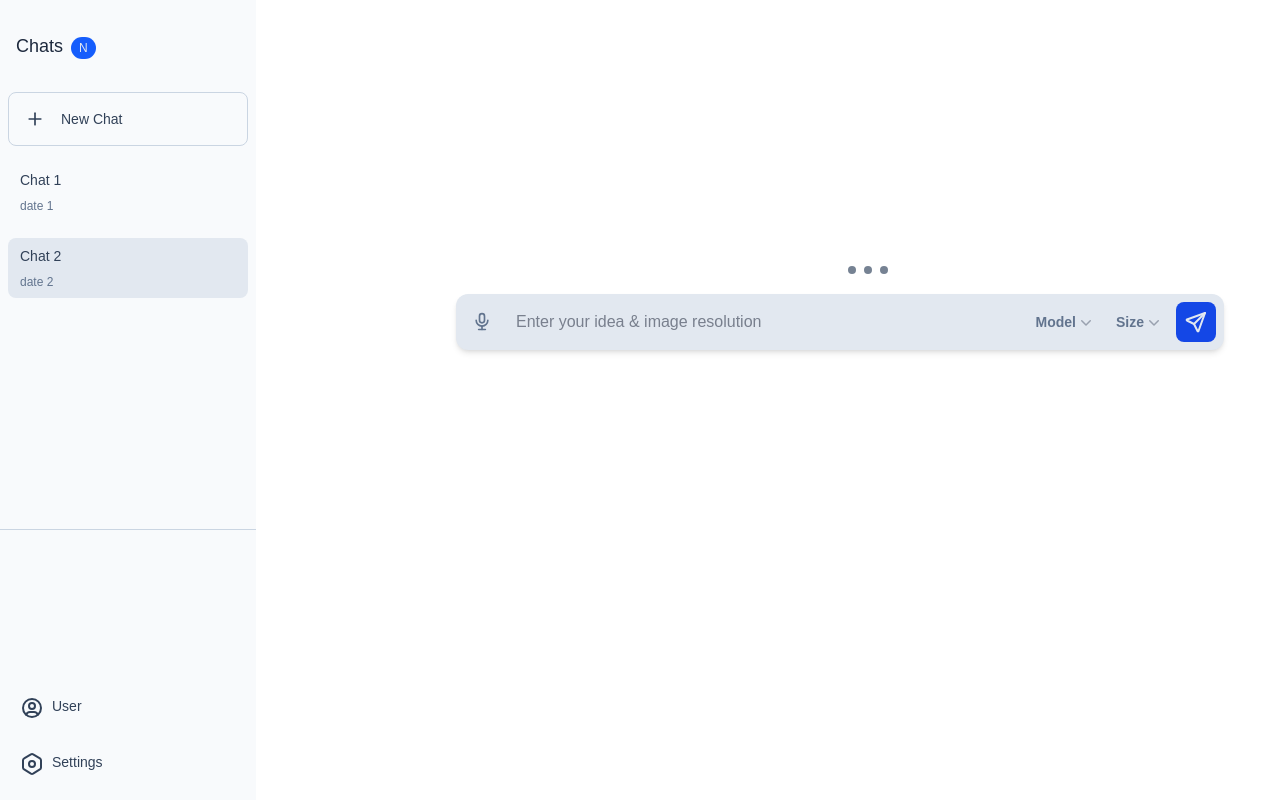
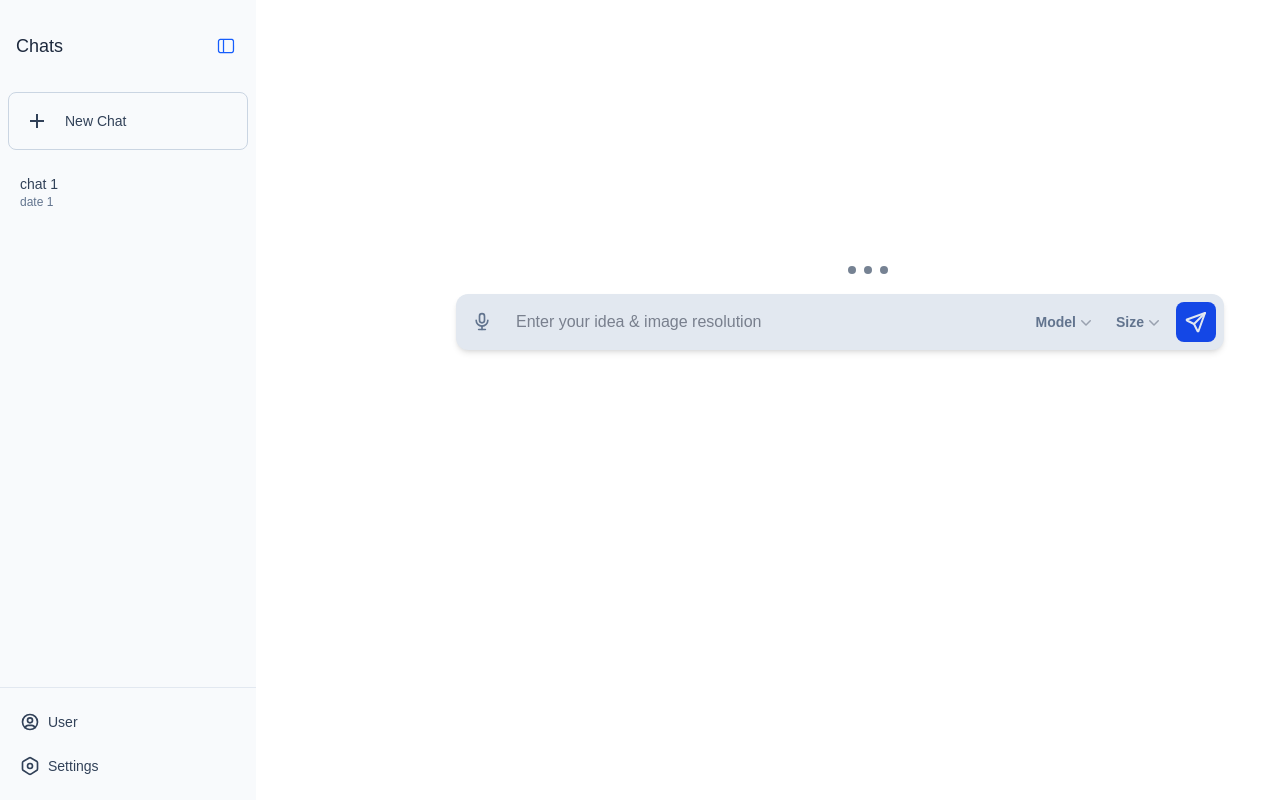
Before and after one commit to agakshita5/ai-canvas, a Next.js app: page / in a window 1280 px wide. Built offline with nearby package versions, Linux system fonts and the light colour scheme.

Commit message:
feat: sidebar fixed

```diff
--- a/components/Sidebar.tsx
+++ b/components/Sidebar.tsx
@@ -1,66 +1,167 @@
+// 'use client';
+
+// import { useState } from "react";
+
+// function Sidebar() {
+//     const [isSidebarOpen, setIsSidebarOpen] = useState(true);
+//     return (
+//         <aside className="flex">
+//             <div className= { `flex h-[100svh] flex-col  overflow-y-auto bg-slate-50 pt-8 dark:border-slate-700 dark:bg-slate-900  sm:h-[100vh]
+//                 ${isSidebarOpen ? "w-64" : "w-16"} transition-all duration-300`} >
+
+//                 <div className="flex px-4 items-center justify-between">
+//                     {isSidebarOpen &&
+//                     (<h2 className="text-lg font-medium text-slate-800 dark:text-slate-200">
+//                         Chats
+//                     </h2>)}
+//                     <button onClick={()=> setIsSidebarOpen(!isSidebarOpen)}>
+//                     {/* got svg from opening .svg file in text editor */}
+//                     <svg
+//                         className="ml-25 h-7 w-7 text-blue-600"
+//                         viewBox="0 0 512.000000 512.000000"
+//                     >
+//                         <g transform="translate(0.000000,512.000000) scale(0.100000,-0.100000)"
+//                         fill="currentColor" stroke="currentColor">
+//                             <path d="M1045 4415 c-221 -49 -407 -197 -500 -400 -69 -148 -65 -68 -65 -1455 0 -1387 -4 -1307 65 -1455 86 -187 251 -327 460 -392 57 -17 130 -18 1550 -18 1389 0 1494 1 1553 18 202 55 373 197 462 382 74 155 70 67 70 1465 0 1387 4 1307 -65 1455 -83 180 -231 312 -430 382 l-80 28 -1480 2 c-1200 1 -1491 -1 -1540 -12z m715 -1856 l0 -1551 -307 5 c-248 4 -320 8 -368 22 -161 45 -247 150 -275 333 -7 44 -10 464 -8 1237 l3 1170 23 67 c52 154 159 234 342 258 30 4 175 8 323 9 l267 1 0 -1551z m2275 1527 c160 -47 246 -149 275 -328 14 -86 14 -2310 0 -2396 -30 -182 -112 -278 -283 -330 -46 -14 -164 -16 -999 -19 l-948 -4 0 1551 0 1551 948 -4 c872 -3 952 -4 1007 -21z"/>
+//                         </g>
+//                     </svg>
+//                     </button>
+//                 </div>
+
+//                 <div className="mx-2 mt-8">
+//                     <button className="flex w-full gap-x-4 rounded-lg border border-slate-300 p-4 text-left text-sm font-medium text-slate-700 transition-colors duration-200 hover:bg-slate-200 focus:outline-none dark:border-slate-700 dark:text-slate-200 dark:hover:bg-slate-800">
+//                         <svg className="h-5 w-5" >
+//                             <path stroke="none" d="M0 0h24v24H0z" fill="none"></path>
+//                             <path d="M12 5l0 14"></path>
+//                             <path d="M5 12l14 0"></path>
+//                             {isSidebarOpen && "New Chat"}
+//                         </svg>
+//                     </button>
+//                 </div>
+
+//                 {/* Previous chats container */}
+//                 <div className="h-1/2 overflow-y-auto px-2 py-4">
+//                     <button className="flex flex-col px-3 py-2">
+//                         {isSidebarOpen && (
+//                             <>
+//                                 <h1 className="text-sm">chat 1</h1>
+//                                 <p className="text-xs">date 1</p>
+//                             </>
+//                         )}
+//                     </button>
+//                 </div>
+
+
+//                 <div className="mt-auto w-full space-y-4 px-2 py-4">
+//                 <button className="flex w-full gap-x-2 rounded-lg px-3 py-2 text-left text-sm font-medium text-slate-700 transition-colors duration-200 hover:bg-slate-200 focus:outline-none dark:text-slate-200 dark:hover:bg-slate-800" >
+//                     <svg
+//                         xmlns="http://www.w3.org/2000/svg"
+//                         className="h-6 w-6"
+//                         viewBox="0 0 24 24"
+//                         strokeWidth="2"
+//                         stroke="currentColor"
+//                         fill="none"
+//                         strokeLinecap="round"
+//                         strokeLinejoin="round"
+//                     >
+//                     <path stroke="none" d="M0 0h24v24H0z" fill="none"></path>
+//                     <path d="M12 12m-9 0a9 9 0 1 0 18 0a9 9 0 1 0 -18 0"></path>
+//                     <path d="M12 10m-3 0a3 3 0 1 0 6 0a3 3 0 1 0 -6 0"></path>
+//                     <path
+//                         d="M6.168 18.849a4 4 0 0 1 3.832 -2.849h4a4 4 0 0 1 3.834 2.855"
+//                     ></path>
+//                     </svg>
+//                     {isSidebarOpen && "User"}
+//                 </button>
+//                 <button
+//                     className="flex w-full gap-x-2 rounded-lg px-3 py-2 text-left text-sm font-medium text-slate-700 transition-colors duration-200 hover:bg-slate-200 focus:outline-none dark:text-slate-200 dark:hover:bg-slate-800"
+//                 >
+//                     <svg
+//                     xmlns="http://www.w3.org/2000/svg"
+//                     className="h-6 w-6"
+//                     viewBox="0 0 24 24"
+//                     strokeWidth="2"
+//                     stroke="currentColor"
+//                     fill="none"
+//                     strokeLinecap="round"
+//                     strokeLinejoin="round"
+//                     >
+//                         <path stroke="none" d="M0 0h24v24H0z" fill="none"></path>
+//                         <path
+//                             d="M19.875 6.27a2.225 2.225 0 0 1 1.125 1.948v7.284c0 .809 -.443 1.555 -1.158 1.948l-6.75 4.27a2.269 2.269 0 0 1 -2.184 0l-6.75 -4.27a2.225 2.225 0 0 1 -1.158 -1.948v-7.285c0 -.809 .443 -1.554 1.158 -1.947l6.75 -3.98a2.33 2.33 0 0 1 2.25 0l6.75 3.98h-.033z"
+//                         ></path>
+//                         <path d="M12 12m-3 0a3 3 0 1 0 6 0a3 3 0 1 0 -6 0"></path>
+//                     </svg>
+//                     {isSidebarOpen && "Settings"}
+//                 </button>
+//                 </div>
+//             </div>
+//         </aside>
+//     );
+// }
+
+// export default Sidebar;
+'use client';
+
+import { useState } from "react";
+
 function Sidebar() {
+    const [isSidebarOpen, setIsSidebarOpen] = useState(true);
+
     return (
-        <aside className="flex">
-            <div
-                className="flex h-[100svh] w-60 flex-col overflow-y-auto bg-slate-50 pt-8 dark:border-slate-700 dark:bg-slate-900 sm:h-[100vh] sm:w-64"
+        <aside className="h-screen flex-shrink-0">
+            <div className={`flex h-full flex-col overflow-y-auto bg-slate-50 pt-8 dark:border-slate-700 dark:bg-slate-900 transition-all duration-300 ${isSidebarOpen ? "w-64" : "w-16"}`}>
+
+                <div className="flex px-4 items-center justify-between gap-2">
+                    {isSidebarOpen &&
+                    (<h2 className="text-lg font-medium text-slate-800 dark:text-slate-200 truncate">
+                        Chats
+                    </h2>)}
+                    <button
+                        onClick={() => setIsSidebarOpen(!isSidebarOpen)}
+                        className="flex-shrink-0 p-1 hover:bg-slate-200 dark:hover:bg-slate-800 rounded transition-colors"
                     >
-                <div className="flex px-4">
-                    <h2 className="text-lg font-medium text-slate-800 dark:text-slate-200">
-                        Chats
-                        <span
-                        className="mx-2 rounded-full bg-blue-600 px-2 py-1 text-xs text-slate-200"
-                        >N</span
+                        {/* got svg from opening .svg file in text editor */}
+                        <svg
+                            className="h-5 w-5 text-blue-600"
+                            viewBox="0 0 512 512"
+                            fill="currentColor"
                         >
-                    </h2>
+                            <g transform="translate(0,512) scale(0.1,-0.1)">
+                                <path d="M1045 4415 c-221 -49 -407 -197 -500 -400 -69 -148 -65 -68 -65 -1455 0 -1387 -4 -1307 65 -1455 86 -187 251 -327 460 -392 57 -17 130 -18 1550 -18 1389 0 1494 1 1553 18 202 55 373 197 462 382 74 155 70 67 70 1465 0 1387 4 1307 -65 1455 -83 180 -231 312 -430 382 l-80 28 -1480 2 c-1200 1 -1491 -1 -1540 -12z m715 -1856 l0 -1551 -307 5 c-248 4 -320 8 -368 22 -161 45 -247 150 -275 333 -7 44 -10 464 -8 1237 l3 1170 23 67 c52 154 159 234 342 258 30 4 175 8 323 9 l267 1 0 -1551z m2275 1527 c160 -47 246 -149 275 -328 14 -86 14 -2310 0 -2396 -30 -182 -112 -278 -283 -330 -46 -14 -164 -16 -999 -19 l-948 -4 0 1551 0 1551 948 -4 c872 -3 952 -4 1007 -21z"/>
+                            </g>
+                        </svg>
+                    </button>
                 </div>
+
                 <div className="mx-2 mt-8">
-                    <button
-                        className="flex w-full gap-x-4 rounded-lg border border-slate-300 p-4 text-left text-sm font-medium text-slate-700 transition-colors duration-200 hover:bg-slate-200 focus:outline-none dark:border-slate-700 dark:text-slate-200 dark:hover:bg-slate-800"
-                    >
-                        <svg
-                        xmlns="http://www.w3.org/2000/svg"
-                        className="h-5 w-5"
-                        viewBox="0 0 24 24"
-                        strokeWidth="2"
-                        stroke="currentColor"
-                        fill="none"
-                        strokeLinecap="round"
-                        strokeLinejoin="round"
-                        >
+                    <button className="flex w-full gap-x-4 rounded-lg border border-slate-300 p-4 items-center text-sm font-medium text-slate-700 transition-colors duration-200 hover:bg-slate-200 focus:outline-none dark:border-slate-700 dark:text-slate-200 dark:hover:bg-slate-800">
+                        <svg className="h-6 w-6 flex-shrink-1" viewBox="0 0 24 24" stroke="currentColor" strokeWidth="2" fill="none">
                             <path stroke="none" d="M0 0h24v24H0z" fill="none"></path>
                             <path d="M12 5l0 14"></path>
                             <path d="M5 12l14 0"></path>
                         </svg>
-                        New Chat
+                        {isSidebarOpen && "New Chat"}
                     </button>
                 </div>
 
                 {/* Previous chats container */}
-                <div
-                className="h-1/2 space-y-4 overflow-y-auto border-b border-slate-300 px-2 py-4 dark:border-slate-700"
-                >
-                <button className="flex w-full flex-col gap-y-2 rounded-lg px-3 py-2 text-left transition-colors duration-200 hover:bg-slate-200 focus:outline-none dark:hover:bg-slate-800" >
-                    <h1 className="text-sm font-medium capitalize text-slate-700 dark:text-slate-200" >
-                        chat 1
-                    </h1>
-                    <p className="text-xs text-slate-500 dark:text-slate-400">date 1</p>
-                </button>
-                <button className="flex w-full flex-col gap-y-2 rounded-lg bg-slate-200 px-3 py-2 text-left transition-colors duration-200 focus:outline-none dark:bg-slate-800" >
-                    <h1 className="text-sm font-medium capitalize text-slate-700 dark:text-slate-200" >
-                        chat 2
-                    </h1>
-                    <p className="text-xs text-slate-500 dark:text-slate-400">date 2</p>
+                <div className="flex-1 overflow-y-auto px-2 py-4">
+                    <button className="flex flex-col w-full px-3 py-2 hover:bg-slate-200 dark:hover:bg-slate-800 rounded transition-colors">
+                        {isSidebarOpen && (
+                            <>
+                                <h1 className="text-left text-sm text-slate-700 dark:text-slate-300">chat 1</h1>
+                                <p className="text-left text-xs text-slate-500 dark:text-slate-400">date 1</p>
+                            </>
+                        )}
                     </button>
                 </div>
 
-
-                <div className="mt-auto w-full space-y-4 px-2 py-4">
-                <button
-                    className="flex w-full gap-x-2 rounded-lg px-3 py-2 text-left text-sm font-medium text-slate-700 transition-colors duration-200 hover:bg-slate-200 focus:outline-none dark:text-slate-200 dark:hover:bg-slate-800"
-                >
+                <div className="w-full space-y-2 px-2 py-4 border-t border-slate-200 dark:border-slate-800">
+                    <button className="flex w-full gap-x-2 rounded-lg px-3 py-2 text-left text-sm font-medium text-slate-700 transition-colors duration-200 hover:bg-slate-200 focus:outline-none dark:text-slate-200 dark:hover:bg-slate-800">
                         <svg
                             xmlns="http://www.w3.org/2000/svg"
-                    className="h-6 w-6"
+                            className="h-5 w-5 flex-shrink-0"
                             viewBox="0 0 24 24"
                             strokeWidth="2"
                             stroke="currentColor"
@@ -71,18 +172,14 @@ function Sidebar() {
                             <path stroke="none" d="M0 0h24v24H0z" fill="none"></path>
                             <path d="M12 12m-9 0a9 9 0 1 0 18 0a9 9 0 1 0 -18 0"></path>
                             <path d="M12 10m-3 0a3 3 0 1 0 6 0a3 3 0 1 0 -6 0"></path>
-                    <path
-                        d="M6.168 18.849a4 4 0 0 1 3.832 -2.849h4a4 4 0 0 1 3.834 2.855"
-                    ></path>
+                            <path d="M6.168 18.849a4 4 0 0 1 3.832 -2.849h4a4 4 0 0 1 3.834 2.855"></path>
                         </svg>
-                    User
+                        {isSidebarOpen && <span>User</span>}
                     </button>
-                <button
-                    className="flex w-full gap-x-2 rounded-lg px-3 py-2 text-left text-sm font-medium text-slate-700 transition-colors duration-200 hover:bg-slate-200 focus:outline-none dark:text-slate-200 dark:hover:bg-slate-800"
-                >
+                    <button className="flex w-full gap-x-2 rounded-lg px-3 py-2 text-left text-sm font-medium text-slate-700 transition-colors duration-200 hover:bg-slate-200 focus:outline-none dark:text-slate-200 dark:hover:bg-slate-800">
                         <svg
                             xmlns="http://www.w3.org/2000/svg"
-                    className="h-6 w-6"
+                            className="h-5 w-5 flex-shrink-0"
                             viewBox="0 0 24 24"
                             strokeWidth="2"
                             stroke="currentColor"
@@ -91,12 +188,10 @@ function Sidebar() {
                             strokeLinejoin="round"
                         >
                             <path stroke="none" d="M0 0h24v24H0z" fill="none"></path>
-                        <path
-                            d="M19.875 6.27a2.225 2.225 0 0 1 1.125 1.948v7.284c0 .809 -.443 1.555 -1.158 1.948l-6.75 4.27a2.269 2.269 0 0 1 -2.184 0l-6.75 -4.27a2.225 2.225 0 0 1 -1.158 -1.948v-7.285c0 -.809 .443 -1.554 1.158 -1.947l6.75 -3.98a2.33 2.33 0 0 1 2.25 0l6.75 3.98h-.033z"
-                        ></path>
+                            <path d="M19.875 6.27a2.225 2.225 0 0 1 1.125 1.948v7.284c0 .809 -.443 1.555 -1.158 1.948l-6.75 4.27a2.269 2.269 0 0 1 -2.184 0l-6.75 -4.27a2.225 2.225 0 0 1 -1.158 -1.948v-7.285c0 -.809 .443 -1.554 1.158 -1.947l6.75 -3.98a2.33 2.33 0 0 1 2.25 0l6.75 3.98h-.033z"></path>
                             <path d="M12 12m-3 0a3 3 0 1 0 6 0a3 3 0 1 0 -6 0"></path>
                         </svg>
-                    Settings
+                        {isSidebarOpen && <span>Settings</span>}
                     </button>
                 </div>
             </div>
```
Lines whose indentation alone changed are shown as unchanged.
